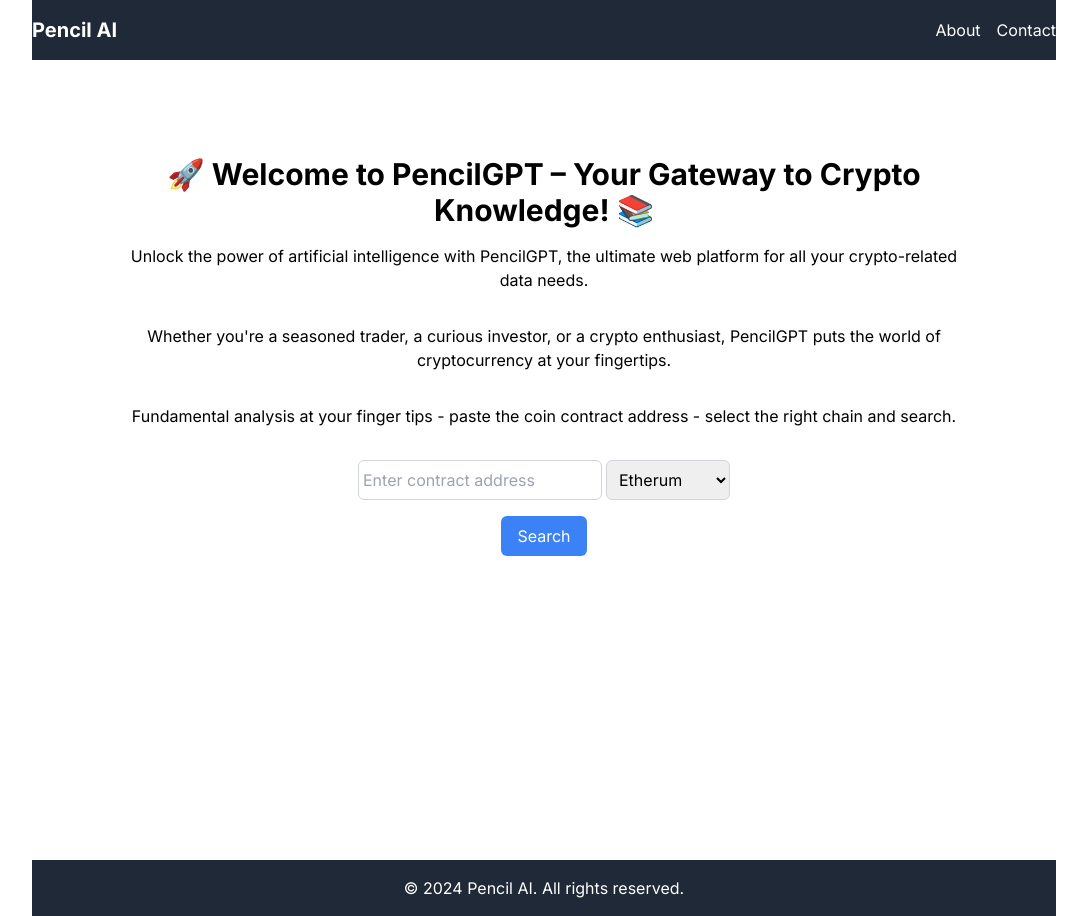
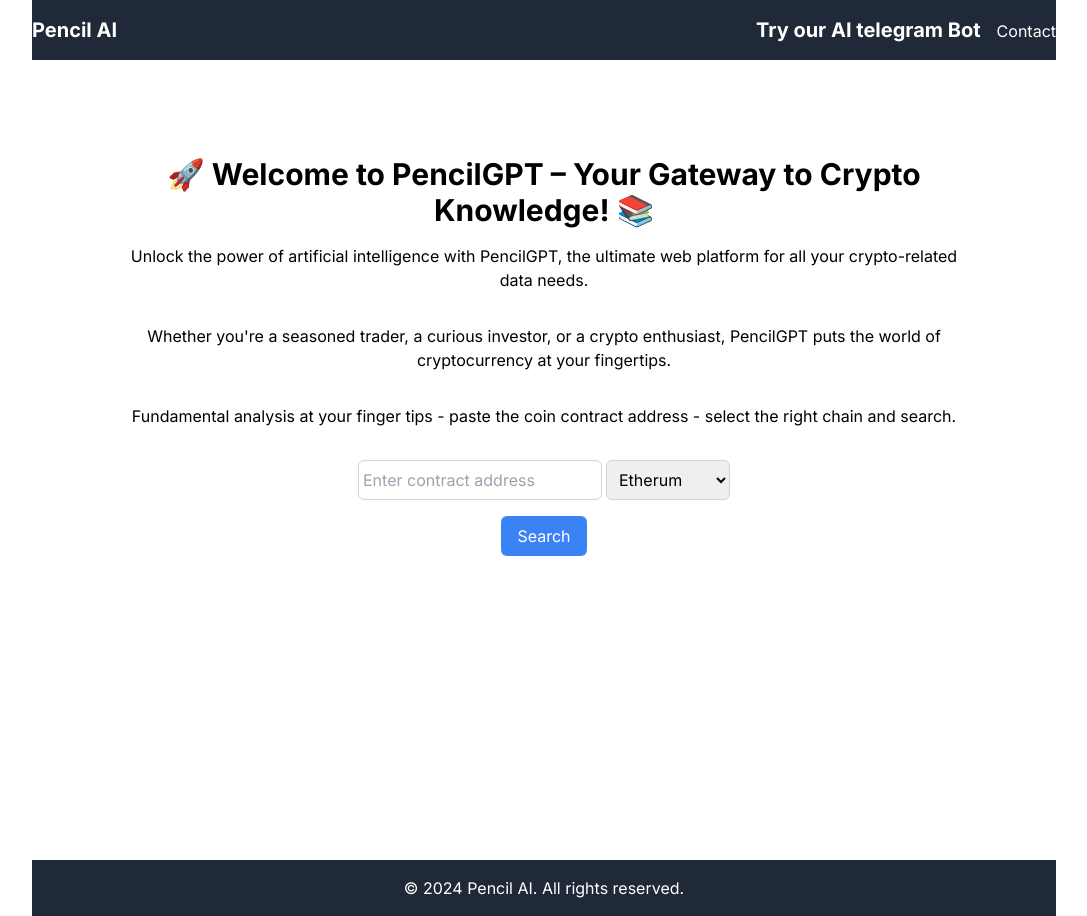
Before and after one commit to haraphat01/pencilGPT, a Next.js app: page / in a window 1280 px wide. Shown: the whole page, without its empty margins (96-1183 px from the left). Built offline with nearby package versions, Linux system fonts and the light colour scheme.

Commit message:
updated the yarn build error

```diff
--- a/src/app/components/navBar.js
+++ b/src/app/components/navBar.js
@@ -6,13 +6,15 @@ const NavBar = () => {
         <nav className="bg-gray-800 text-white py-4">
             <div className="container mx-auto flex justify-between items-center">
                 <div className="logo">
-                    <Link href="/" className="text-white font-bold text-xl">
-                        Pencil AI
+                    <Link href="/" target="_blank" className="text-white font-bold text-xl">
+                          Pencil AI
+
                     </Link>
                 </div>
                 <div className="links">
-                    <Link href="/about" className="ml-4">
-                        About
+                <Link href="https://t.me/TajiriBot" target="_blank" className="text-white font-bold text-xl">
+
+                        <button> Try our AI telegram Bot</button>
                     </Link>
                     <Link href="/contact" className="ml-4">
                         Contact
--- a/src/app/home/page.js
+++ b/src/app/home/page.js
@@ -1,7 +1,7 @@
 "use client"
 import React, { useState } from 'react';
 import ReactMarkdown from 'react-markdown'
-import '../markdown-styles.module.css'
+import Image from 'next/image';
 
 const styles = {
     // Define your styles here
@@ -58,8 +58,9 @@ export default function Homepage() {
         <div className="bg-white text-black  flex flex-col items-center justify-center">
             <h1 className="text-3xl font-bold mb-4 text-center">🚀 Welcome to PencilGPT – Your Gateway to Crypto Knowledge! 📚</h1>
             <p className="mb-8 text-center">Unlock the power of artificial intelligence with PencilGPT, the ultimate web platform for all your crypto-related data needs.</p>
-            <p className="mb-8 text-center">Whether you're a seasoned trader, a curious investor, or a crypto enthusiast, PencilGPT puts the world of cryptocurrency at your fingertips.</p>
+            <p className="mb-8 text-center">Whether you&apos;re a seasoned trader, a curious investor, or a crypto enthusiast, PencilGPT puts the world of cryptocurrency at your fingertips.</p>
             <p className="mb-8 text-center"> Fundamental analysis at your finger tips - paste the coin contract address - select the right chain and search.</p>
+
 
             <div className="flex mb-4">
                 <input
@@ -99,7 +100,8 @@ export default function Homepage() {
             {tokenData && tokenData.response && ( // Ensure tokenData is not null and has the expected properties
                 <div className="flex flex-col items-center border border-black m-4 p-4">
                     <h2 className="text-2xl font-bold mb-2">{tokenData.response.tokenName} ({tokenData.response.tokenSymbol})</h2>
-                    <img src={tokenData.response.tokenLogo} alt={tokenData.response.tokenName} className="w-24 h-24 mb-2" />
+
+                    <Image src={tokenData.response.tokenLogo} alt={tokenData.response.tokenName} className="w-24 h-24 mb-2" />
                     <p className="mb-2 ">Price: {tokenData.response.usdPrice}</p>
                     <p className="mb-2">24hr Percent Change: {tokenData.response['24hrPercentChange']}</p>
                     <p className="mb-2">Exchange Name: {tokenData.response.exchangeName}</p>
--- a/src/app/markdown-styles.module.css
+++ /dev/null
@@ -1,5 +0,0 @@
-
-
-  .reactMarkDown {
-   color: aquamarine;
-  }
```
Also changed, not shown: 1 other file (tests, documents, lock files or other folders).
